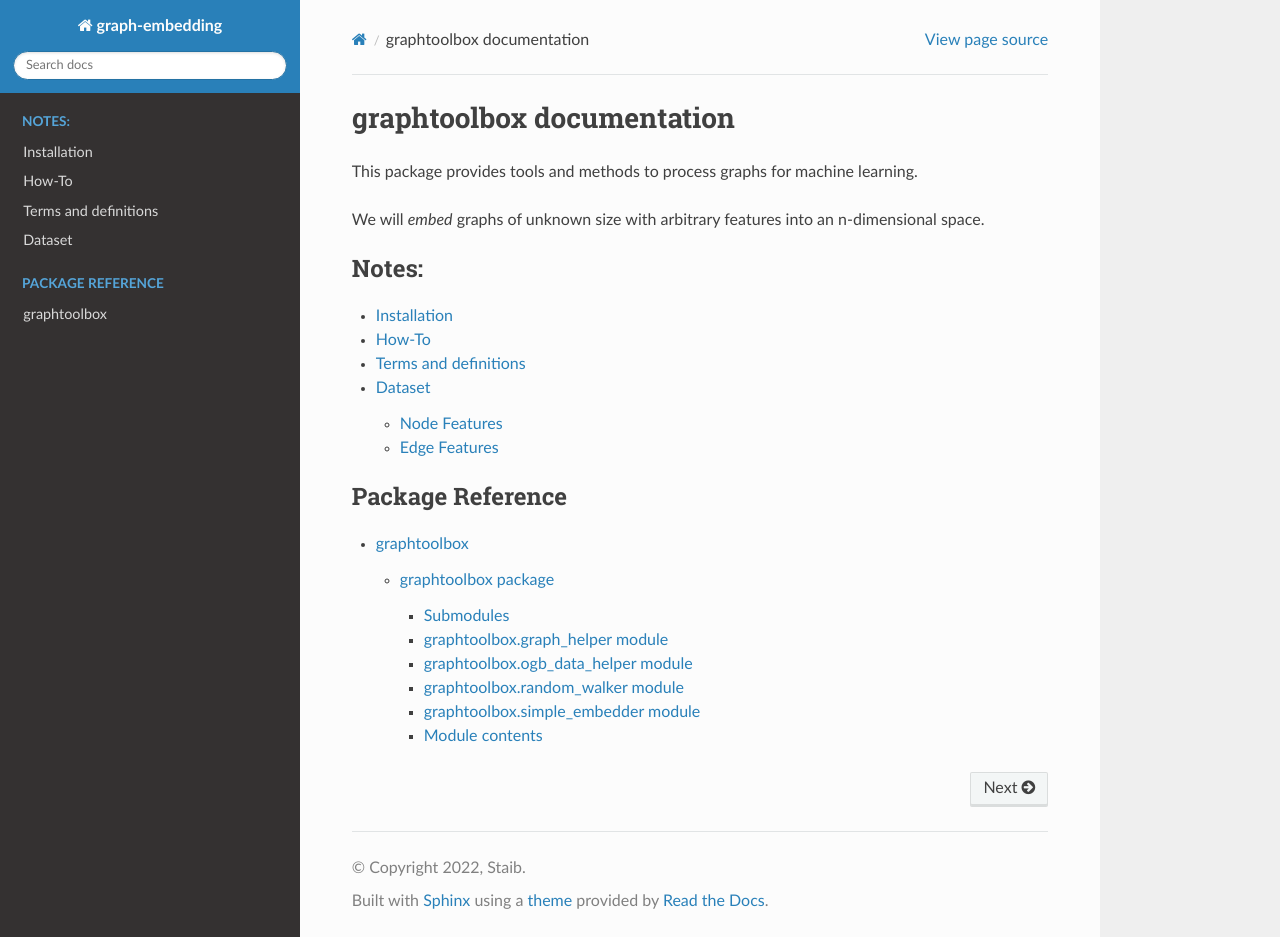
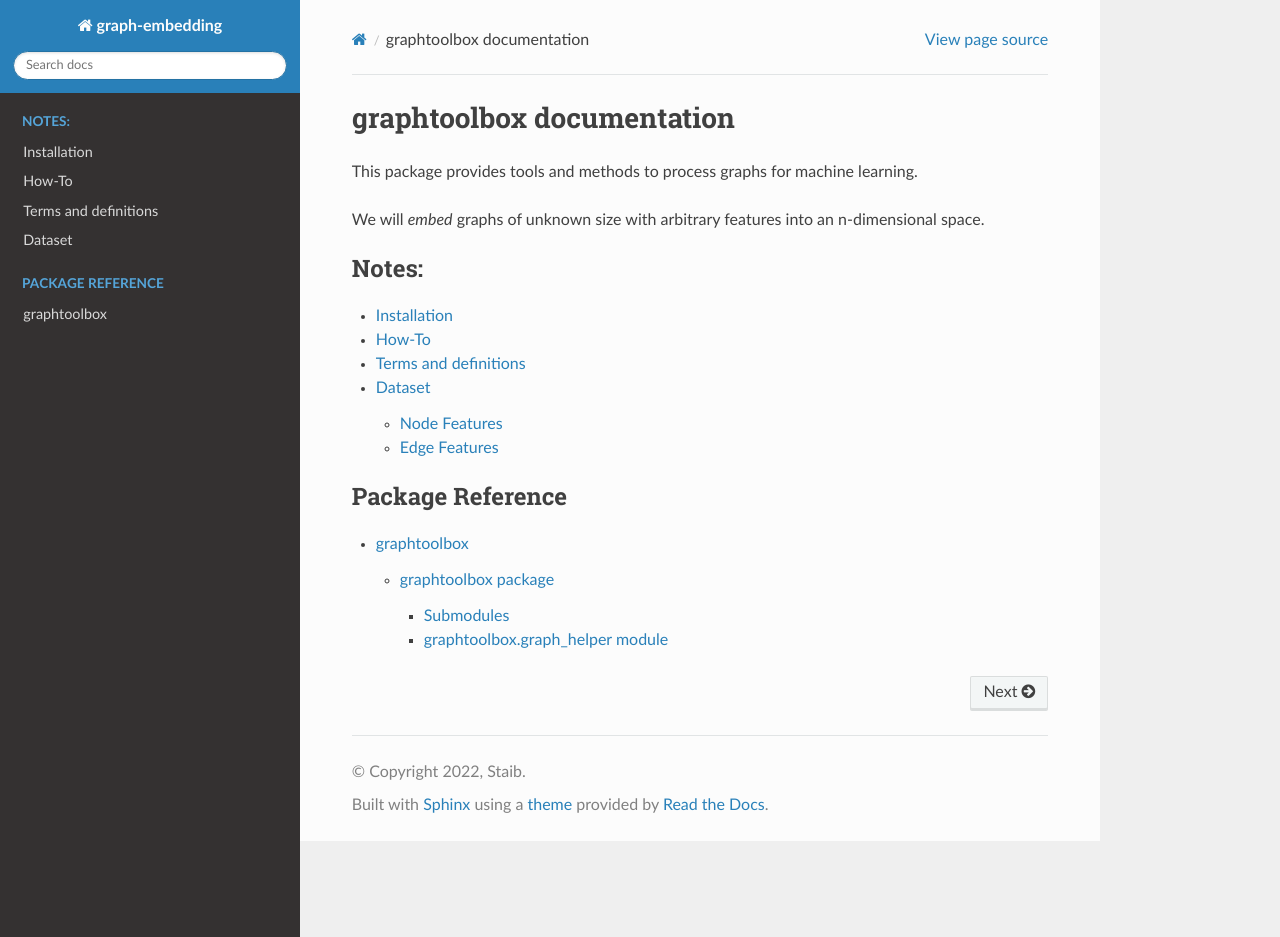
Before and after one commit to christianstaib/graph-embedding, a Sphinx documentation site: the page built from docs/index.rst, in a window 1280 px wide and 937 px high. Built offline with Sphinx 7.4.7 and the Read the Docs theme 2.0.0, drawn with Linux system fonts in a browser that asks for light colours.

Commit message:
changed automodule

```diff
--- a/docs/modules/graphtoolbox.rst
+++ b/docs/modules/graphtoolbox.rst
@@ -7,38 +7,6 @@ Submodules
 graphtoolbox.graph\_helper module
 ---------------------------------
 
-.. automodule:: graphtoolbox.graph_helper
-   :members:
-   :undoc-members:
-   :show-inheritance:
-
-graphtoolbox.ogb\_data\_helper module
--------------------------------------
-
-.. automodule:: graphtoolbox.ogb_data_helper
-   :members:
-   :undoc-members:
-   :show-inheritance:
-
-graphtoolbox.random\_walker module
-----------------------------------
-
-.. automodule:: graphtoolbox.random_walker
-   :members:
-   :undoc-members:
-   :show-inheritance:
-
-graphtoolbox.simple\_embedder module
-------------------------------------
-
-.. automodule:: graphtoolbox.simple_embedder
-   :members:
-   :undoc-members:
-   :show-inheritance:
-
-Module contents
----------------
-
 .. automodule:: graphtoolbox
    :members:
    :undoc-members:
```
